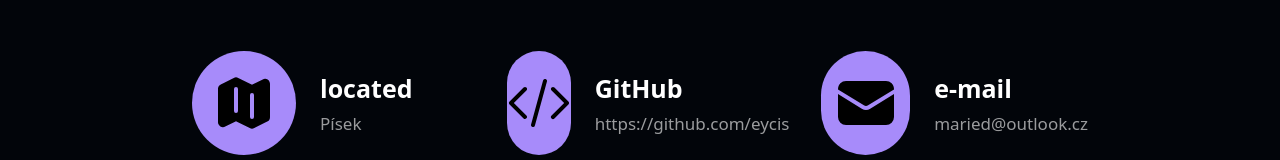
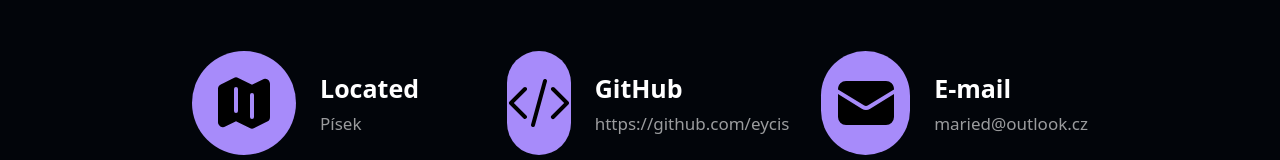
Before and after one commit to eycis/portfolio, a Next.js app: page / in a window 1280 px wide. Shown: the part 7281-7441 px from the top of the page. Built offline with nearby package versions, Linux system fonts and the light colour scheme.

Commit message:
text change

```diff
--- a/components/Footer.tsx
+++ b/components/Footer.tsx
@@ -11,7 +11,7 @@ const Footer = () => {
           </div>
           <div>
             <h1 className='text-[25px] mb-[0.2rem] font-semibold text-white'>
-              located
+              Located
             </h1>
             <p className='text-white opacity-60 text-[17px] w-[90%]'>
               Písek
@@ -37,7 +37,7 @@ const Footer = () => {
           </div>
           <div>
             <h1 className='text-[25px] mb-[0.2rem] font-semibold text-white'>
-              e-mail
+              E-mail
             </h1>
             <p className='text-white opacity-60 text-[17px] w-[90%]'>
                 maried@outlook.cz
```
